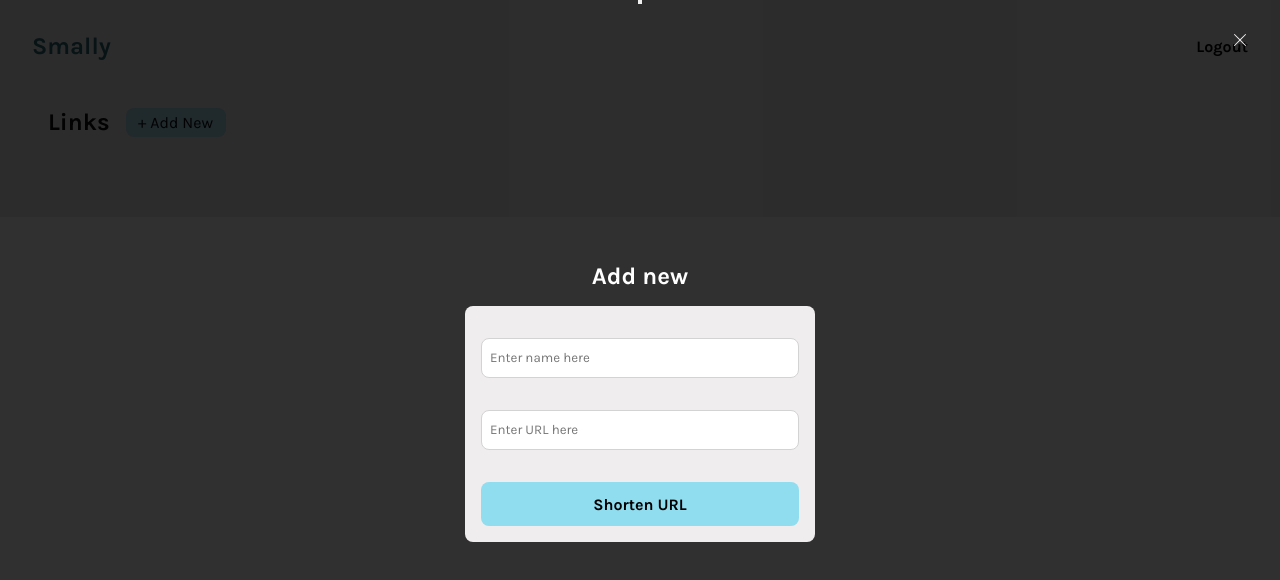
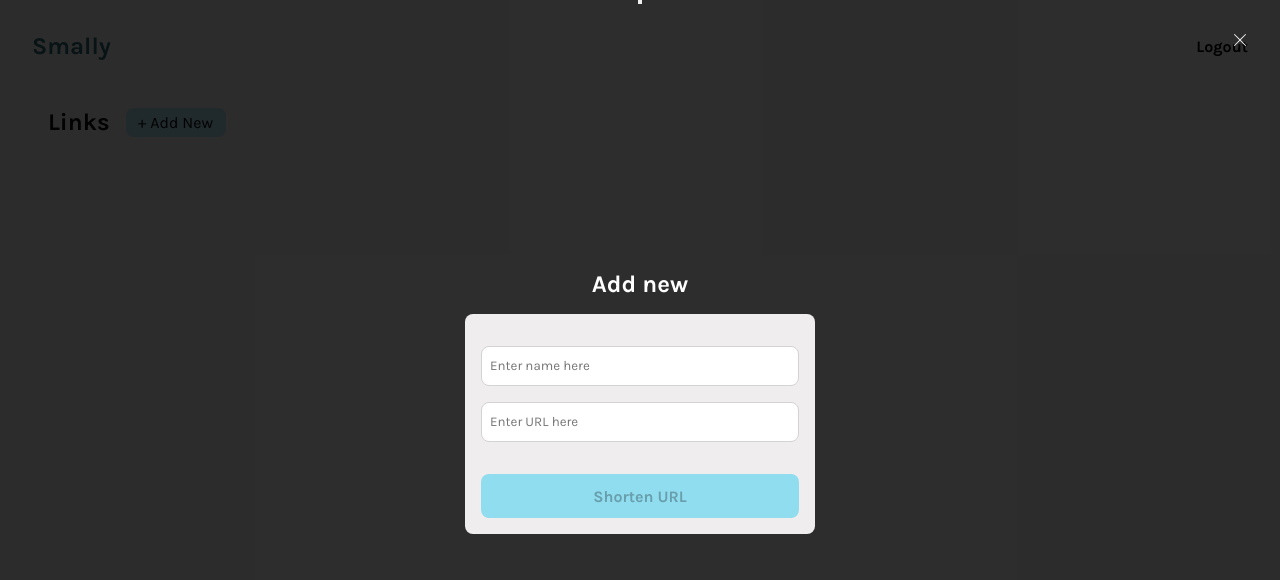
Before and after one commit to mbonamensa/smally, a React (Vite) app: page /account/new-link in a window 1280 px wide. Shown: the top 580 px of the page. Built offline with nearby package versions, Linux system fonts and the light colour scheme.

Commit message:
add form validation

```diff
--- a/src/components/ShortnerInput.tsx
+++ b/src/components/ShortnerInput.tsx
@@ -1,13 +1,20 @@
-import { useState, useContext } from "react"
+import { useState, useContext, useRef } from "react"
 import {BsXLg} from "react-icons/bs"
 
 import { globalContext } from "../globalContext"
 import { Link } from "react-router-dom"
 import { nanoid } from "nanoid"
 
+type ValidationMessages = {
+    name: { message: string; touched: boolean };
+    longUrl: { message: string; touched: boolean };
+}
+
 
 function ShortnerInput() {
     const {addNewLink} = useContext(globalContext)
+    const nameRef = useRef<HTMLInputElement>(null);
+    const urlRef = useRef<HTMLInputElement>(null);
 
     const [urlData, setUrlData] = useState({
         name: "",
@@ -17,14 +24,60 @@ function ShortnerInput() {
         shortCode: "",
         totalClicks: 0
     })
+
+    const [validationMessages, setValidationMessages] = useState<ValidationMessages>({
+        name: { message: "", touched: false },
+        longUrl: { message: "", touched: false },
+      })
     console.log(urlData)
 
     function handleChange(e: React.FormEvent<HTMLInputElement>) {
-        const {name, value} = e.currentTarget
-        setUrlData(prev => ({
+        const { name, value } = e.currentTarget;
+        setUrlData((prev) => ({
           ...prev,
-            [name]: value
+          [name]: value,
         }))
+
+        // Perform real-time validation and update validation messages
+        validateField(name as keyof ValidationMessages, value);
+        setValidationMessages((prev) => ({
+            ...prev,
+            [name]: { ...prev[name as keyof ValidationMessages], touched: true },
+          }))
+
+    }
+    // validateField(name, value)
+
+    function validateField(name: keyof ValidationMessages, value: string) {
+        let message = "";
+        if (name === "name") {
+        if (value.length < 4 || value.length > 10) {
+            message = "Name should be between 4 and 10 characters";
+        }
+        } else if (name === "longUrl") {
+        if (!isValidUrl(value)) {
+            message = "Please enter a valid URL";
+        }
+        }
+
+        setValidationMessages((prev) => ({
+            ...prev,
+            [name]: { ...prev[name], message },
+        }))
+    }
+
+    function isValidUrl(url: string): boolean {
+        const urlPattern = /^https?:\/\/\S+$/i;
+        return urlPattern.test(url);
+    }
+
+  function validateForm(): boolean {
+    const { name, longUrl } = urlData;
+
+    const isNameValid = name.length >= 4 && name.length <= 10;
+    const isUrlValid = isValidUrl(longUrl);
+
+    return isNameValid && isUrlValid;
   }
 
     return (
@@ -33,21 +86,44 @@ function ShortnerInput() {
             <div className="formBox">
             <h2>Add new</h2>
                 <div className="form-container" >
+                    <div className="input-container">
                         <input
                         onChange={handleChange}
                         type="text"
                         name="name"
                         value={urlData.name}
                         placeholder="Enter name here"
+                        minLength={4}
+                        ref={nameRef}
                         />
+
+                        <p
+                            className={`validation-message ${
+                            validationMessages.name.touched ? "show" : ""
+                            }`}
+                        >
+                            {validationMessages.name.message}
+                        </p>
+
+                    </div>
+                    <div className="input-container">
                         <input
                         onChange={handleChange}
-                    type="text"
+                        type="url"
                         name="longUrl"
                         value={urlData.longUrl}
                         placeholder="Enter URL here"
+                        ref={urlRef}
                         />
-                    <button onClick={()=> addNewLink(urlData)}>Shorten URL</button>
+                         <p
+                            className={`validation-message ${
+                            validationMessages.longUrl.touched ? "show" : ""
+                            }`}
+                        >
+                            {validationMessages.longUrl.message}
+                        </p>
+                    </div>
+                    <button disabled={!validateForm()} onClick={()=> addNewLink(urlData)}>Shorten URL</button>
                 </div>
             </div>
         </div>
--- a/src/css/styles.css
+++ b/src/css/styles.css
@@ -9,6 +9,7 @@
 html, body, #root, .home, .account {
   position: absolute;
   width: 100%;
+  height: 100%;
 }
 
 body {
@@ -139,8 +140,9 @@ a {
   border-radius: 0.5rem;
   background-color: #F0EDEE;
   color: #0A090C;
+  width: 100%;
 }
-.form-container p {
+.form-container .account-ask {
   margin-top: 2rem;
   display: flex;
   align-items: center;
@@ -155,9 +157,24 @@ input {
   width: 100%;
   height: 2.5rem;
   padding: 0.4rem 0.5rem;
-  margin: 1rem 0;
   border: 1px solid lightgrey;
   border-radius: 0.5rem;
+}
+
+.input-container {
+  margin: 1rem 0;
+}
+
+.validation-message {
+  font-size: 0.8rem;
+  color: red;
+  padding: 0 0.5rem;
+  opacity: 0;
+  transition: opacity 0.3s;
+}
+
+.validation-message.show {
+  opacity: 1;
 }
 
 nav {
--- a/src/pages/Login.tsx
+++ b/src/pages/Login.tsx
@@ -49,7 +49,7 @@ function Login() {
                 placeholder="Password"
                 />
                 <button onClick={handleLogin}>Login</button>
-                <p>Don't have an account? <Link to="/signup"> Sign Up</Link> </p>
+                <p className="account-ask">Don't have an account? <Link to="/signup"> Sign Up</Link> </p>
             </div>
 
         </div>
--- a/src/pages/SignUp.tsx
+++ b/src/pages/SignUp.tsx
@@ -49,7 +49,7 @@ function SignUp() {
                 placeholder="Password"
                 />
                 <button onClick={handleSignUp}>Sign up</button>
-                <p>Already have an account? <Link to="/login">Login</Link> </p>
+                <p className="account-ask">Already have an account? <Link to="/login">Login</Link> </p>
             </div>
 
         </div>
--- a/styles.scss
+++ b/styles.scss
@@ -28,6 +28,7 @@ $black: #0A090C;
 html, body, #root, .home, .account {
     position: absolute;
     width: 100%;
+    height: 100%;
 }
 
 body {
@@ -165,8 +166,9 @@ a {
     border-radius: 0.5rem;
     background-color: $white;
     color: $black;
+    width: 100%;
 
-    p {
+    .account-ask {
         margin-top: 2rem;
         display: flex;
         align-items: center;
@@ -184,9 +186,24 @@ input {
     width: 100%;
     height: 2.5rem;
     padding: 0.4rem 0.5rem;
-    margin: 1rem 0;
     border: 1px solid lightgrey;
     border-radius: 0.5rem;
+}
+
+.input-container {
+    margin: 1rem 0;
+}
+
+.validation-message {
+    font-size: 0.8rem;
+    color: red;
+    padding: 0 0.5rem;
+    opacity: 0;
+    transition: opacity 0.3s;
+}
+
+.validation-message.show {
+    opacity: 1;
 }
 
 nav {
```
Also changed, not shown: 1 other file (tests, documents, lock files or other folders). Lines whose indentation alone changed are shown as unchanged.
